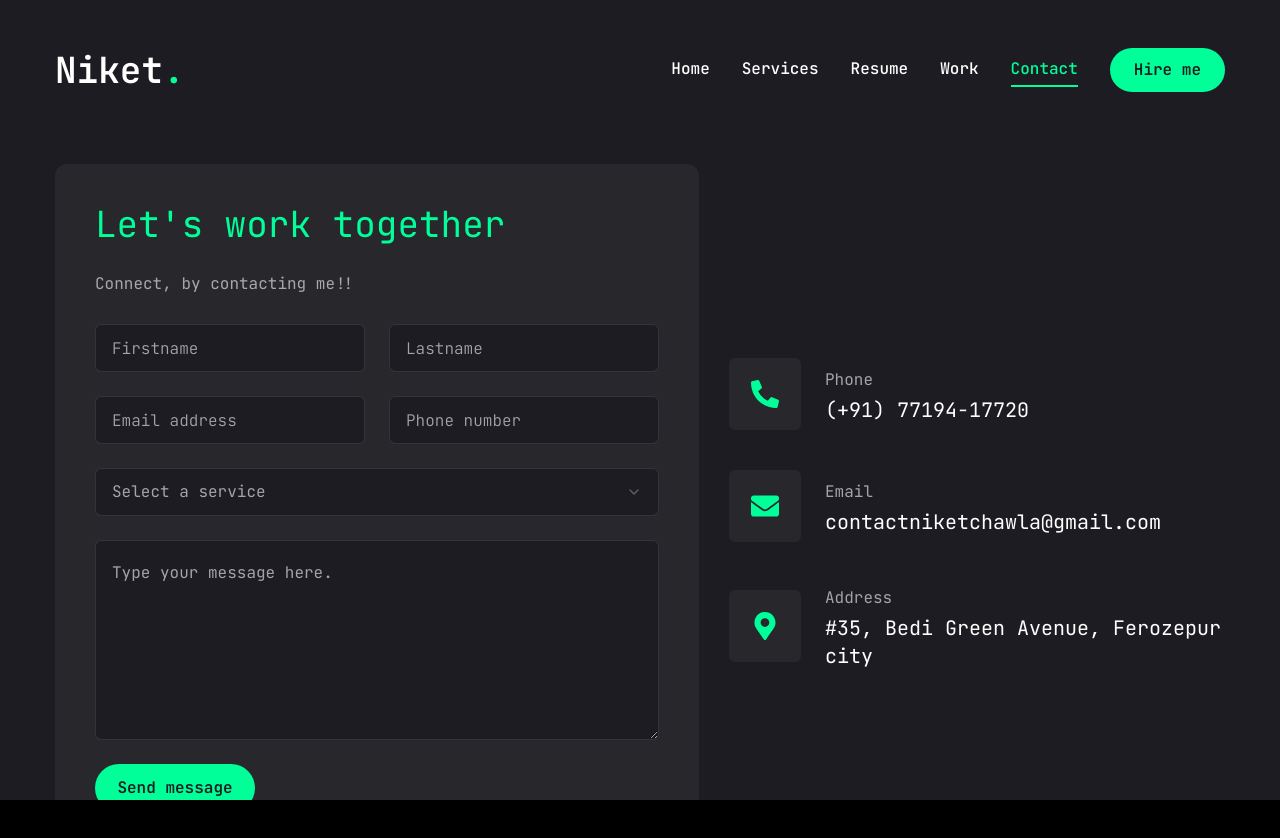
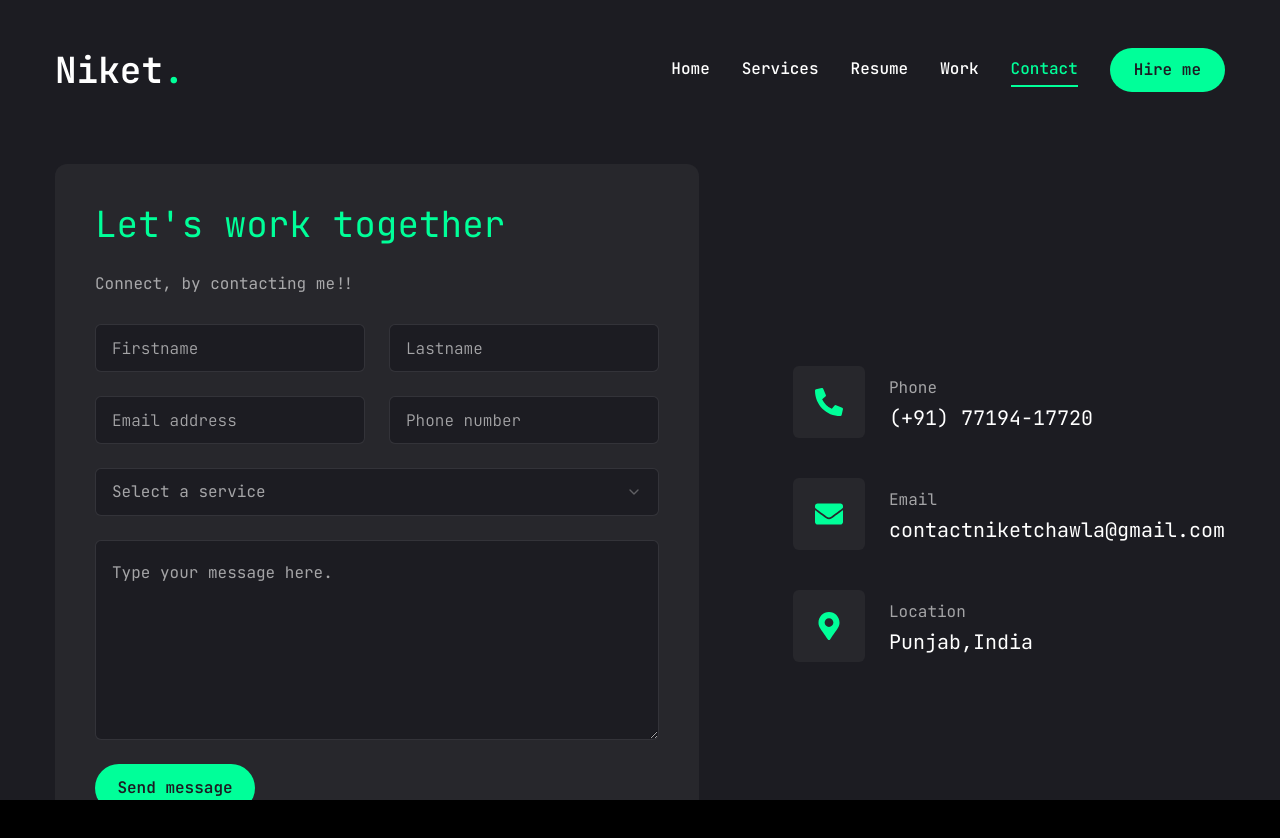
Before and after one commit to NC0312/my-portfolio, a Next.js app: page /contact in a window 1280 px wide. Shown: the top 838 px of the page. Built offline with nearby package versions, Linux system fonts and the light colour scheme.

Commit message:
Location updated in contact form

```diff
--- a/app/contact/page.jsx
+++ b/app/contact/page.jsx
@@ -20,8 +20,8 @@ const info = [
   },
   {
     icon: <FaMapMarkerAlt />,
-    title: 'Address',
-    description: '#35, Bedi Green Avenue, Ferozepur city',
+    title: 'Location',
+    description: 'Punjab,India',
   }
 ]
 
```
